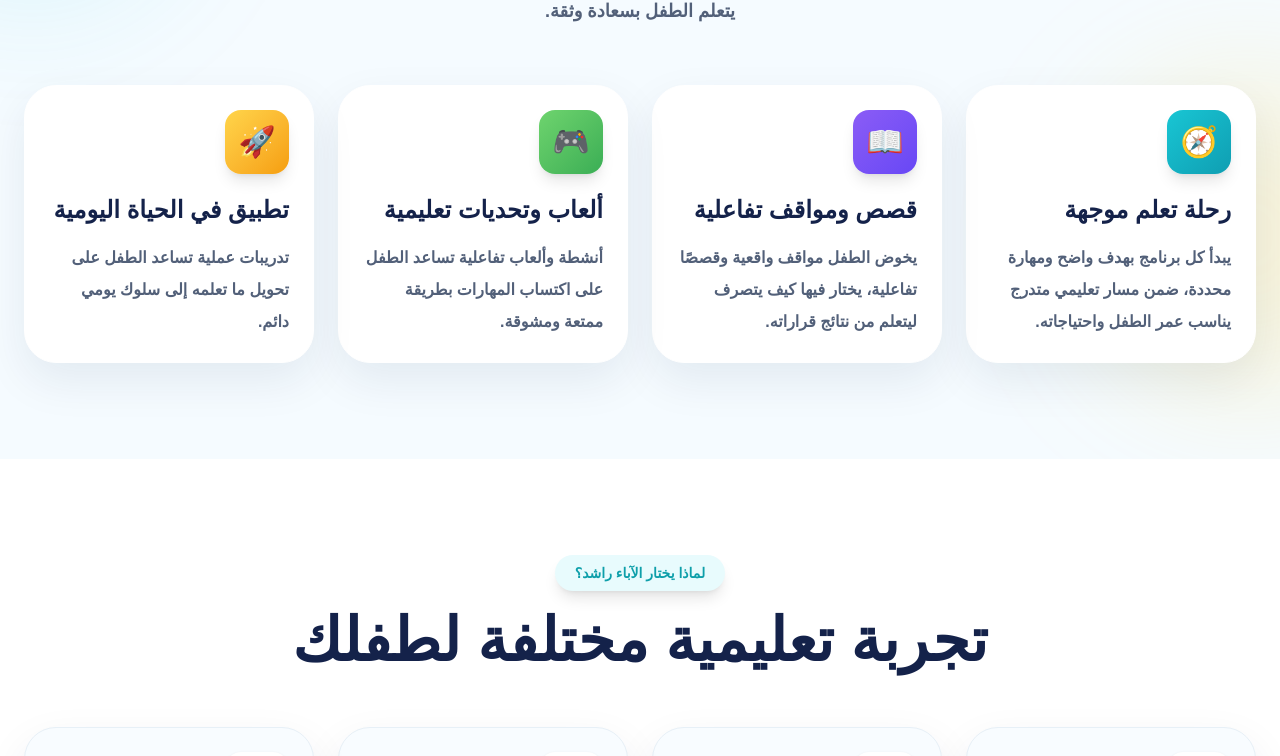
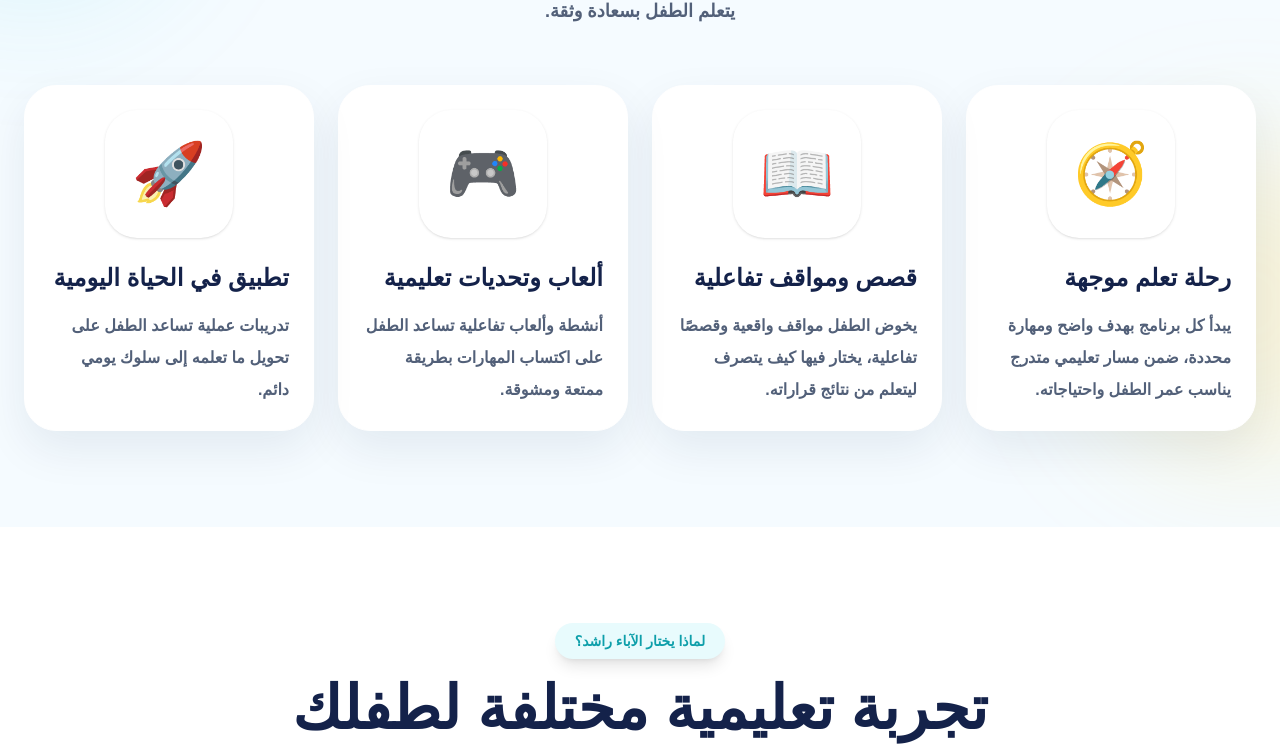
Before and after one commit to abdelrahmansafyh-png/waei, a Next.js app: page / in a window 1280 px wide. Shown: the part 1430-2186 px from the top of the page. Built offline with nearby package versions, Linux system fonts and the light colour scheme; no server answers; the database is empty.

Commit message:
Landing page update

```diff
--- a/app/page.tsx
+++ b/app/page.tsx
@@ -346,7 +346,14 @@ export default async function LandingPage() {
           <div className="grid gap-6 md:grid-cols-2 lg:grid-cols-4">
             {landingItems(landing, "methodology").map((item) => (
               <div key={item.item_key} className="group rounded-[2rem] border border-white bg-white p-6 shadow-[0_18px_45px_rgba(18,34,74,.08)] transition hover:-translate-y-2">
-                <div className={`mb-5 flex h-16 w-16 items-center justify-center overflow-hidden rounded-2xl bg-gradient-to-br ${item.color_class || "from-[#19C6D4] to-[#0F9EB2]"} text-3xl text-white shadow-lg`}><LandingIcon item={item} className="text-3xl" imageClassName="h-full w-full object-cover" /></div>
+                <div className="mx-auto mb-6 flex h-32 w-32 items-center justify-center overflow-hidden rounded-[2rem] bg-white shadow">
+                  <LandingIcon
+                    item={item}
+                    className="text-6xl"
+                    imageClassName="h-full w-full object-cover"
+                  />
+                </div>
+
                 <h3 className="text-2xl font-black text-[#14224A]">{item.title}</h3>
                 <p className="mt-4 text-base font-semibold leading-8 text-[#526079]">{item.description}</p>
               </div>
@@ -365,7 +372,13 @@ export default async function LandingPage() {
           <div className="grid gap-6 md:grid-cols-2 lg:grid-cols-4">
             {landingItems(landing, "parent_feature").map((item) => (
               <div key={item.item_key} className="rounded-[2rem] border border-[#E7F0F7] bg-[#F8FCFF] p-6 shadow-[0_18px_45px_rgba(18,34,74,.08)]">
-                <div className="mb-4 flex h-16 w-16 items-center justify-center overflow-hidden rounded-2xl bg-white text-4xl shadow"><LandingIcon item={item} className="text-4xl" imageClassName="h-full w-full object-cover" /></div>
+               <div className="mx-auto mb-6 flex h-32 w-32 items-center justify-center overflow-hidden rounded-[2rem] bg-white shadow">
+                  <LandingIcon
+                    item={item}
+                    className="text-6xl"
+                    imageClassName="h-full w-full object-cover"
+                  />
+                </div>
                 <h3 className="text-2xl font-black text-[#14224A]">{item.title}</h3>
                 <p className="mt-4 leading-8 text-[#526079]">{item.description}</p>
               </div>
@@ -388,7 +401,7 @@ export default async function LandingPage() {
             <div className={`grid gap-6 ${programs.length === 1 ? "mx-auto max-w-[420px]" : programs.length === 2 ? "mx-auto max-w-4xl md:grid-cols-2" : "sm:grid-cols-2 lg:grid-cols-3"}`}>
               {programs.slice(0, 6).map((program) => (
                 <Link key={program.id} href={`/child/programs/${program.slug}`} className="overflow-hidden rounded-[2rem] border border-[#E7F0F7] bg-white shadow-[0_18px_45px_rgba(18,34,74,.08)] transition hover:-translate-y-2">
-                  {program.image_url ? <img src={getFileUrl(program.image_url)} alt={program.title} className="h-44 w-full object-cover" /> : <div className="h-44 bg-gradient-to-br from-[#19C6D4] via-[#8B5CF6] to-[#FFD54A]" />}
+                  {program.image_url ? <img src={getFileUrl(program.image_url)} alt={program.title} className="h- w-full object-cover" /> : <div className="h-44 bg-gradient-to-br from-[#19C6D4] via-[#8B5CF6] to-[#FFD54A]" />}
                   <div className="p-6">
                     <div className="mb-4 flex flex-wrap gap-2">{program.categories?.name && <span className="rounded-full bg-[#E8FBFD] px-4 py-2 text-sm font-black text-[#0E9FAA]">{program.categories.name}</span>}<span className={`rounded-full px-4 py-2 text-sm font-black ${program.access_type === "pro" ? "bg-yellow-100 text-yellow-700" : "bg-green-100 text-green-700"}`}>{program.access_type === "pro" ? "👑 Pro" : "🟢 مجاني"}</span></div>
                     <h3 className="text-2xl font-black text-[#14224A]">{program.title}</h3>
```
Also changed, not shown: 2 other files (tests, documents, lock files or other folders).
